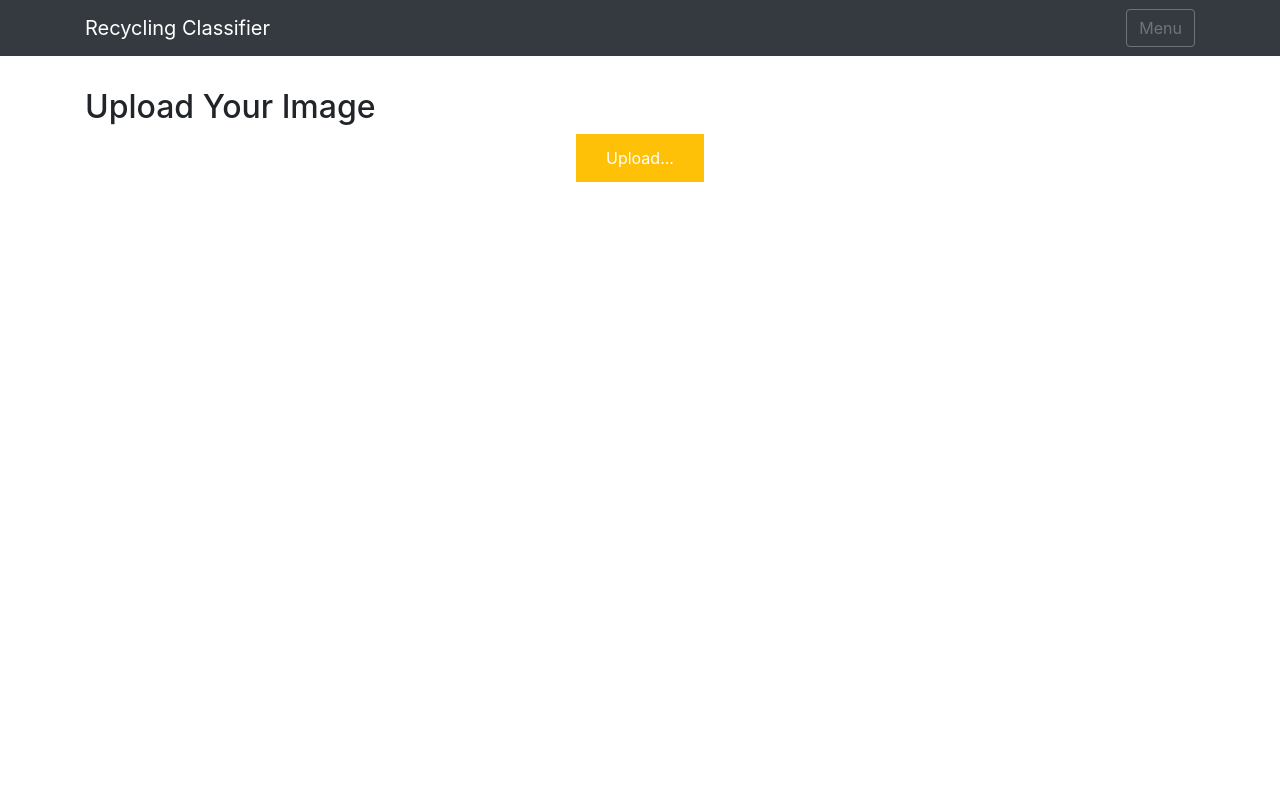
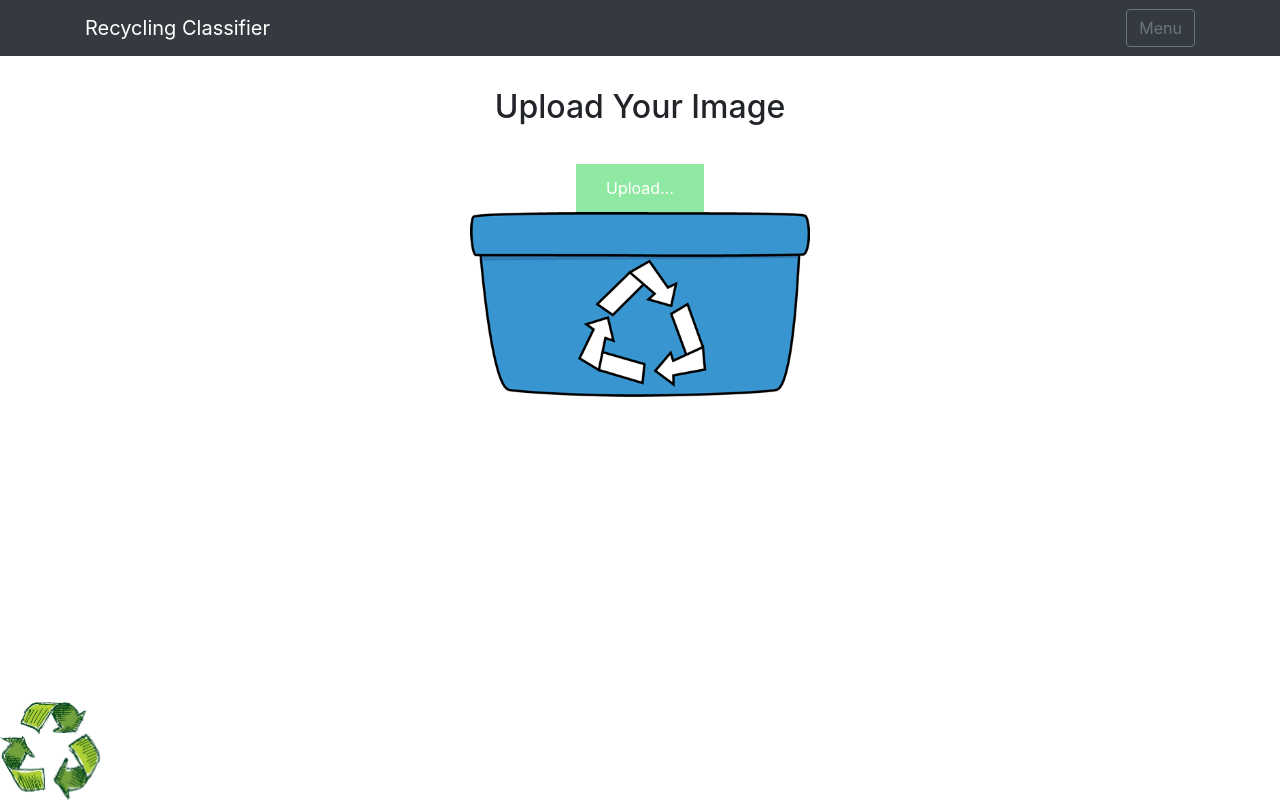
Before and after one commit to hoon0624/garbage-classification-heroku, a Flask app: page / in a window 1280 px wide. Run offline with Flask 2, Linux system fonts and the light colour scheme; parts of the project's set-up code (start-up, migrations or seed data) failed here and were passed over; some libraries are stand-ins or nearby versions.

Commit message:
fixed css

```diff
--- a/static/css/index.css
+++ b/static/css/index.css
@@ -1,8 +1,19 @@
-.upload-txt{
+.upload-text{
     text-align: center;
+}
+
+#upload-file{
+    display: flex;
+    justify-content: center;
 }
 
 .image-section{
     display: grid;
     justify-content: center;
 }
+
+.center{
+    position: fixed;
+    left: 50%;
+    transform: translate(-50%, 0);
+}
--- a/static/css/main.css
+++ b/static/css/main.css
@@ -23,11 +23,16 @@ input[type="file"] {
 .upload-label{
     display: inline-block;
     padding: 12px 30px;
-    background: #ffc107;
+    background: #8fe9a3;
     color: #fff;
     font-size: 1em;
     transition: all .4s;
     cursor: pointer;
+
+    /* change */
+    position: relative;
+    top: 30px;
+    margin-bottom: 14px;
 }
 
 .upload-label:hover{
@@ -44,8 +49,8 @@ input[type="file"] {
     animation: spin 1s linear infinite;
 
     /* changes */
-    top: 300px;
-    left: 320px;
+    top: 205px;
+    left: 47.7%;
     position: relative;
 }
 
@@ -55,14 +60,21 @@ input[type="file"] {
 }
 
 /* changes */
-.image-section{
-    display: flex;
-    justify-content: center;
+.upload-text{
+    text-align: center;
 }
 
-.btn btn-primary btn-lg {
+.image-section{
+    display: grid;
+    justify-content: center;
+    padding-top: 40px;
+}
+
+.predict-btn{
     position: relative;
-    top: 350px;
+    /* top: 80px; */
+    left: 50%;
+    transform:  translate(-50%, 420%);
 }
 
 #upload-file{
@@ -74,9 +86,22 @@ input[type="file"] {
     position: relative;
     display: block;
     text-align: center;
-    top: 300px;
+    top: 190px;
 }
 
-.upload-txt{
+.resize-bin{
+    width: 340px;
+    height: auto;
+}
+
+.recycle-bin{
     text-align: center;
+    z-index: -1;
+    bottom: 57px;
+    /* position: relative; */
 }
+
+.resize-icon{
+    width:  100px;
+    height: auto;
+}
--- a/static/js/main.js
+++ b/static/js/main.js
@@ -22,6 +22,10 @@ $(document).ready(function () {
         $('#result').text('');
         $('#result').hide();
         readURL(this);
+
+        var Bin = document.getElementById("uinf");
+        Bin.getElementsByClassName("recycle-bin")[0].style.position = "relative";
+
     });
 
     // Predict
@@ -31,7 +35,6 @@ $(document).ready(function () {
         // Show loading animation
         $(this).hide();
         $('.loader').show();
-
         // Make prediction by calling api /predict
         $.ajax({
             type: 'POST',
--- a/templates/index.html
+++ b/templates/index.html
@@ -3,7 +3,7 @@
     <h2>Upload Your Image</h2>
 </div>
 
-<div>
+<div id=uinf>
     <form id="upload-file" method="post" enctype="multipart/form-data">
         <label for="imageUpload" class="upload-label">
             Upload...
@@ -17,7 +17,7 @@
             </div>
         </div>
         <div>
-            <button type="button" class="btn btn-primary btn-lg " id="btn-predict">Predict!</button>
+            <button type="button" class="btn btn-primary btn-lg predict-btn" id="btn-predict">Predict!</button>
         </div>
     </div>
 
@@ -27,6 +27,13 @@
         <span> </span>
     </h3>
 
+    <div class="recycle-icon fixed-bottom">
+        <img class="resize-icon" src="{{url_for('static', filename='images/recycleIcon.png')}}" align="middle" />
+    </div>
+    <div class="recycle-bin">
+        <img class="resize-bin" src="{{url_for('static', filename='images/recycleBin.png')}}" align="middle"/>
+    </div>
+
 </div>
 
 {% endblock %}
```
Also changed, not shown: static/images/recycleBin.png (added), static/images/recycleIcon.png (added), uploads/behr-paint-buckets-lids-96604-64_1000.jpg (deleted), uploads/bottles-350ml-12oz-glass-beer-bottles-1_640x640.jpeg (deleted), 3 other files.
